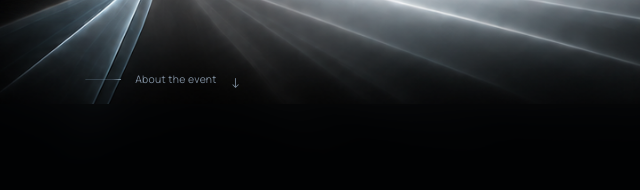
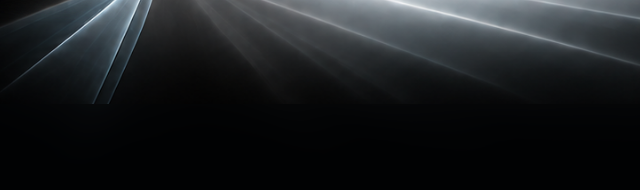
Before and after one commit to d3f4au1t/refract, a website: page dist/index.html in a window 1280 px wide. Shown: the part 386-576 px from the top of the page, 477-1117 px from the left. Drawn offline with Linux system fonts and the light colour scheme.

Commit message:
Remove duplicate scroll caption above the glass

```diff
--- a/dist/index.html
+++ b/dist/index.html
@@ -26,7 +26,6 @@
 <main>
   <section class="hero" id="home" aria-label="Refract student hackathon">
     <div class="hero-topline"><p class="eyebrow">PRISMS STUDENT HACKATHON</p></div>
-    <a class="scroll-cue" href="#about"><span class="scroll-cue-track" aria-hidden="true"></span><span>About the event</span><span class="scroll-cue-arrow" aria-hidden="true">↓</span></a>
   </section>
   <div class="glass-content">
     <div class="glass-surface" aria-hidden="true"><div class="glass-light"><div class="glass-lettering"><img src="assets/refract-background-ai.png?v=1" alt="" width="1672" height="941"></div></div></div>
```
